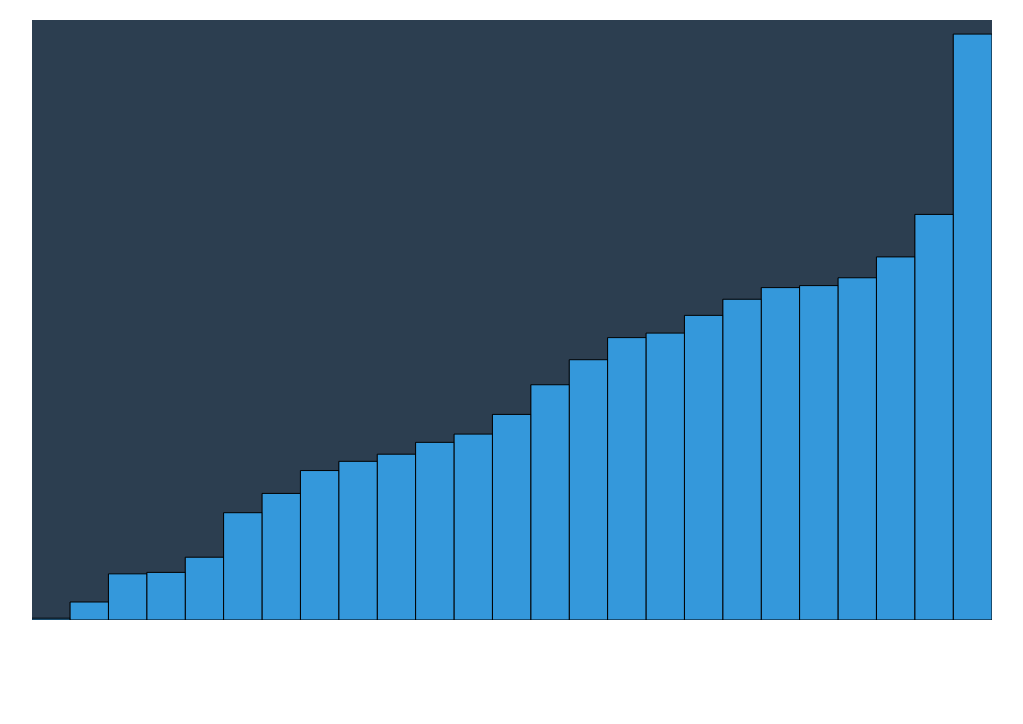
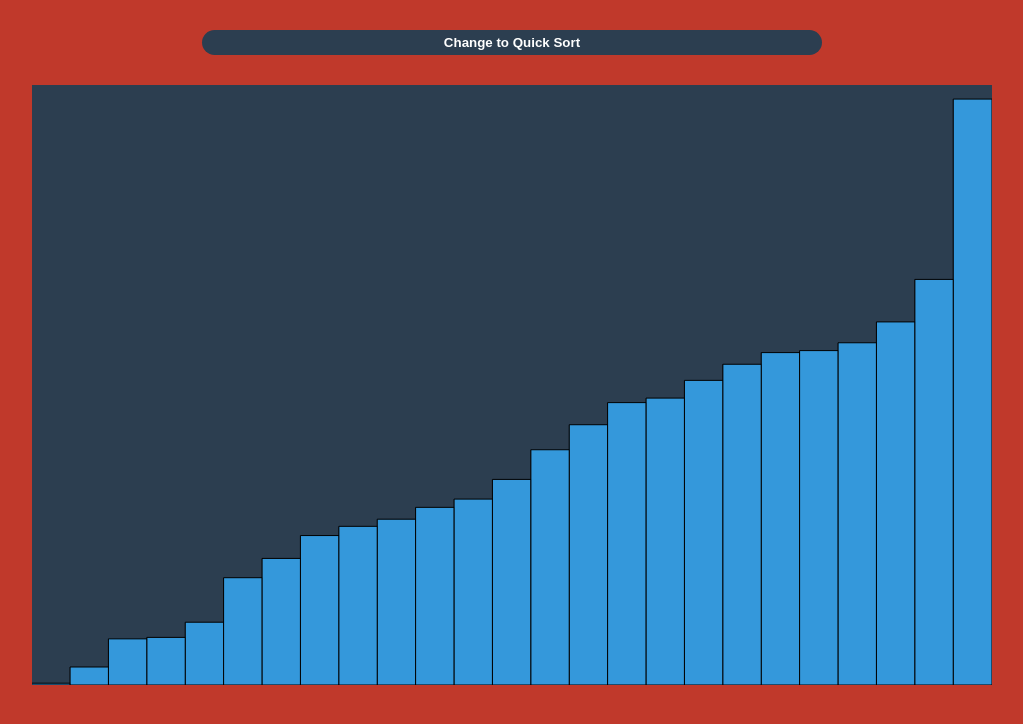
Before and after one commit to kedar-shenoy/sorting-visualisation, a React (Create React App) app: page / in a window 1280 px wide. Shown: the top 724 px of the page, without its empty margins (128-1151 px from the left). Built offline with nearby package versions, Linux system fonts and the light colour scheme.

Commit message:
Added both

```diff
--- a/src/App.css
+++ b/src/App.css
@@ -3,3 +3,19 @@
     font-family: Arial, Helvetica, sans-serif;
     margin: 20px;
 }
+
+.btn {
+    padding: 5px;
+    margin: 10px;
+    margin-bottom: 30px;
+    width: 50%;
+    border-radius: 30px;
+    font-weight: bolder;
+    background-color: #2c3e50;
+    color: #fff;
+    border: none;
+}
+
+.btn:focus {
+    cursor: pointer;
+}
--- a/src/App.js
+++ b/src/App.js
@@ -1,20 +1,42 @@
 import React from "react";
-import p5 from "p5";
-import InsertionSketch from "./sketches/insertion";
+import { InsertionCanvas, QuickCanvas } from "./components/VisualCanvas";
 import "./App.css";
 
 class App extends React.Component {
     constructor(props) {
         super(props);
         this.myRef = React.createRef();
+        this.state = {
+            algorithm: "IS",
+        };
     }
 
-    componentDidMount() {
-        this.myP5 = new p5(InsertionSketch, this.myRef.current);
-    }
+    handleChange = () => {
+        this.setState({
+            algorithm: this.state.algorithm == "IS" ? "QS" : "IS",
+        });
+    };
 
     render() {
-        return <div className="App" ref={this.myRef}></div>;
+        return (
+            <div className="App">
+                <input
+                    type="button"
+                    className="btn"
+                    value={
+                        this.state.algorithm == "IS"
+                            ? "Change to Quick Sort"
+                            : "Change to Insertion Sort"
+                    }
+                    onClick={this.handleChange}
+                />
+                {this.state.algorithm === "IS" ? (
+                    <InsertionCanvas />
+                ) : (
+                    <QuickCanvas />
+                )}
+            </div>
+        );
     }
 }
 
--- /dev/null
+++ b/src/components/VisualCanvas.js
@@ -0,0 +1,34 @@
+import React from "react";
+import p5 from "p5";
+import InsertionSketch from "../sketches/insertion";
+import QuickSortSketch from "../sketches/quicksort";
+
+export class InsertionCanvas extends React.Component {
+    constructor(props) {
+        super(props);
+        this.myRef = React.createRef();
+    }
+
+    componentDidMount() {
+        this.myP5 = new p5(InsertionSketch, this.myRef.current);
+    }
+
+    render() {
+        return <div ref={this.myRef}></div>;
+    }
+}
+
+export class QuickCanvas extends React.Component {
+    constructor(props) {
+        super(props);
+        this.myRef = React.createRef();
+    }
+
+    componentDidMount() {
+        this.myP5 = new p5(QuickSortSketch, this.myRef.current);
+    }
+
+    render() {
+        return <div ref={this.myRef}></div>;
+    }
+}
--- a/src/index.css
+++ b/src/index.css
@@ -1,13 +1,14 @@
 body {
-  margin: 0;
-  font-family: -apple-system, BlinkMacSystemFont, 'Segoe UI', 'Roboto', 'Oxygen',
-    'Ubuntu', 'Cantarell', 'Fira Sans', 'Droid Sans', 'Helvetica Neue',
-    sans-serif;
-  -webkit-font-smoothing: antialiased;
-  -moz-osx-font-smoothing: grayscale;
+    margin: 0;
+    font-family: -apple-system, BlinkMacSystemFont, "Segoe UI", "Roboto",
+        "Oxygen", "Ubuntu", "Cantarell", "Fira Sans", "Droid Sans",
+        "Helvetica Neue", sans-serif;
+    -webkit-font-smoothing: antialiased;
+    -moz-osx-font-smoothing: grayscale;
+    background-color: #c0392b;
 }
 
 code {
-  font-family: source-code-pro, Menlo, Monaco, Consolas, 'Courier New',
-    monospace;
+    font-family: source-code-pro, Menlo, Monaco, Consolas, "Courier New",
+        monospace;
 }
--- a/src/sketches/insertion.js
+++ b/src/sketches/insertion.js
@@ -39,12 +39,12 @@ const InsertionSketch = (p) => {
             let current = arr[i];
 
             while (j >= 0 && arr[j] > current) {
-                await p.sleep(20);
+                await p.sleep(40);
                 arr[j + 1] = arr[j];
                 j--;
             }
 
-            await p.sleep(20);
+            await p.sleep(40);
             arr[j + 1] = current;
         }
     };
--- /dev/null
+++ b/src/sketches/quicksort.js
@@ -0,0 +1,77 @@
+const QuickSortSketch = (p) => {
+    let heights = [];
+    let bar_width = 0;
+
+    p.setup = () => {
+        p.createCanvas(p.windowWidth * 0.75, p.windowHeight * 0.75);
+        bar_width = (p.windowWidth * 0.75) / 25;
+
+        for (let i = 0; i < 25; i++) {
+            heights.push(p.random(p.windowHeight * 0.75));
+        }
+
+        console.log(heights);
+        p.quickSort(heights, 0, heights.length - 1);
+    };
+
+    p.draw = () => {
+        p.background("#2c3e50");
+
+        p.fill("#3498db");
+        for (let i = 0; i < heights.length; i++) {
+            p.rect(
+                i * bar_width,
+                p.windowHeight * 0.75 - heights[i],
+                bar_width,
+                heights[i]
+            );
+        }
+    };
+
+    p.windowResized = () => {
+        p.resizeCanvas(p.windowWidth * 0.75, p.windowHeight * 0.75);
+        bar_width = (p.windowWidth * 0.75) / 25;
+    };
+
+    //quck sort algorithm
+    p.quickSort = async (arr, low, high) => {
+        if (low <= high) {
+            let pivot = await p.partition(arr, low, high);
+            Promise.all([
+                p.quickSort(arr, low, pivot - 1),
+                p.quickSort(arr, pivot + 1, high),
+            ]);
+
+            // await quickSort(arr, low, pivot - 1);
+            // await quickSort(arr, pivot + 1, high);
+        }
+    };
+
+    p.partition = async (arr, low, high) => {
+        let insertion_index = low;
+
+        for (let i = low; i <= high - 1; i++) {
+            if (arr[i] < arr[high]) {
+                await p.swap(arr, insertion_index, i);
+                insertion_index++;
+            }
+        }
+
+        await p.swap(arr, insertion_index, high);
+
+        return insertion_index;
+    };
+
+    p.swap = async (arr, i, j) => {
+        await p.sleep(70);
+        let temp = arr[i];
+        arr[i] = arr[j];
+        arr[j] = temp;
+    };
+
+    p.sleep = (ms) => {
+        return new Promise((resolve) => setTimeout(resolve, ms));
+    };
+};
+
+export default QuickSortSketch;
```
